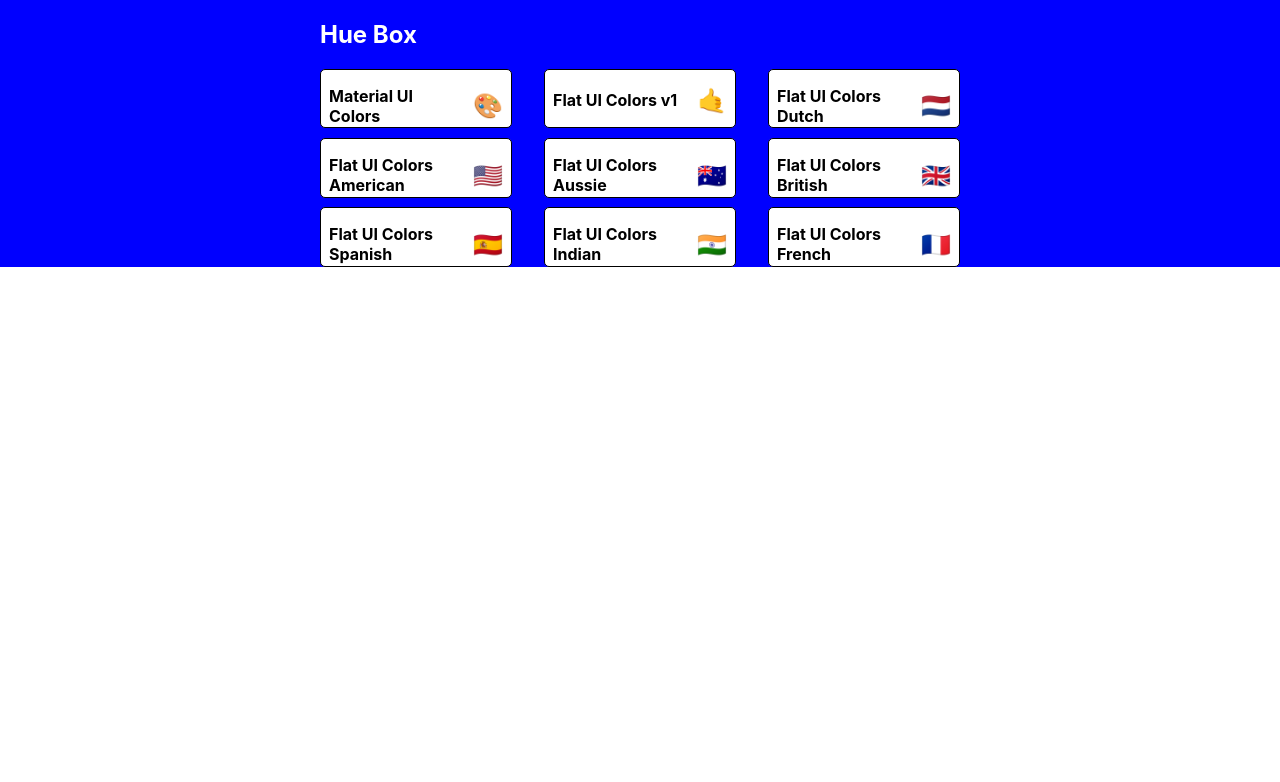
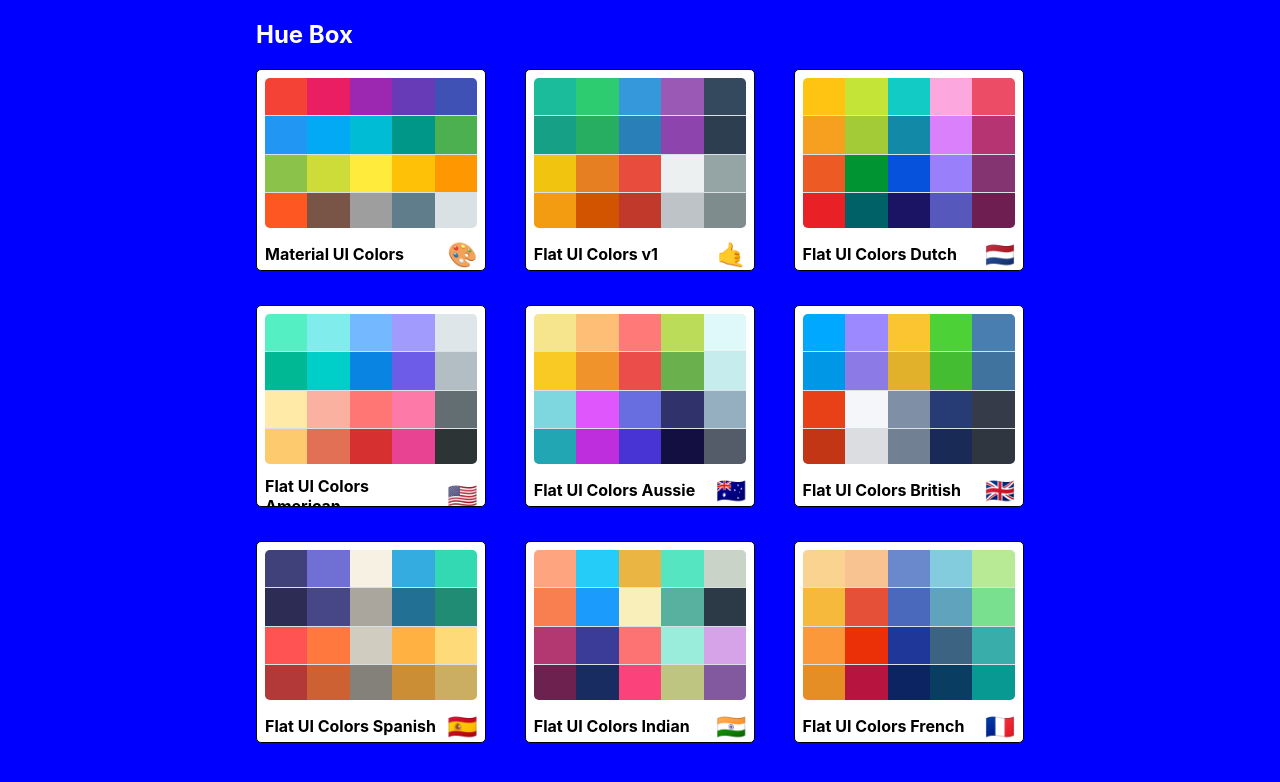
Before and after one commit to Rowee13/hue-box-app, a React (Create React App) app: page / in a window 1280 px wide. Shown: the top 782 px of the page. Built offline with nearby package versions, Linux system fonts and the light colour scheme.

Commit message:
Finish styling MiniPalette

```diff
--- a/src/App.js
+++ b/src/App.js
@@ -3,7 +3,6 @@
 import PaletteList from "./components/PaletteList";
 import Palette from "./components/Palette";
 import SeedPalettes from "./SeedPalettes";
-import "./App.css";
 
 // ________________________________________________________________
 
--- a/src/components/MiniPalette.js
+++ b/src/components/MiniPalette.js
@@ -14,7 +14,11 @@
   }
 `;
 const ColorDiv = styled.div`
-  background-color: grey;
+  background-color: #dae1e4;
+  height: 150px;
+  width: 100%;
+  border-radius: 5px;
+  overflow: hidden;
 `;
 const PaletteTitle = styled.h5`
   display: flex;
@@ -22,7 +26,7 @@
   align-items: center;
   margin: 0;
   color: black;
-  padding-top: 0.5rem;
+  padding: 0.75rem 0;
   font-size: 1rem;
   position: relative;
 `;
@@ -30,13 +34,27 @@
   margin-left: 0.5rem;
   font-size: 1.5rem;
 `;
+const MiniColorDiv = styled.div`
+  height: 25%;
+  width: 20%;
+  display: inline-block;
+  margin: 0 auto;
+  position: relative;
+  margin-bottom: -3px;
+`;
 
 const MiniPalette = (props) => {
+  const { paletteName, emoji, colors } = props;
+
+  const miniColorBoxes = colors.map((color) => (
+    <MiniColorDiv style={{ backgroundColor: color.color }} key={color.name} />
+  ));
+
   return (
     <RootDiv>
-      <ColorDiv></ColorDiv>
+      <ColorDiv>{miniColorBoxes}</ColorDiv>
       <PaletteTitle>
-        {props.paletteName} <Emoji>{props.emoji}</Emoji>
+        {paletteName} <Emoji>{emoji}</Emoji>
       </PaletteTitle>
     </RootDiv>
   );
--- a/src/components/PaletteList.js
+++ b/src/components/PaletteList.js
@@ -6,13 +6,13 @@
 
 const MainDiv = styled.div`
   background-color: blue;
-  height: 100%;
+  height: 100vh;
   display: flex;
   align-items: flex-start;
   justify-content: center;
 `;
 const Container = styled.div`
-  width: 50%;
+  width: 60%;
   display: flex;
   align-items: flex-start;
   flex-direction: column;
```
